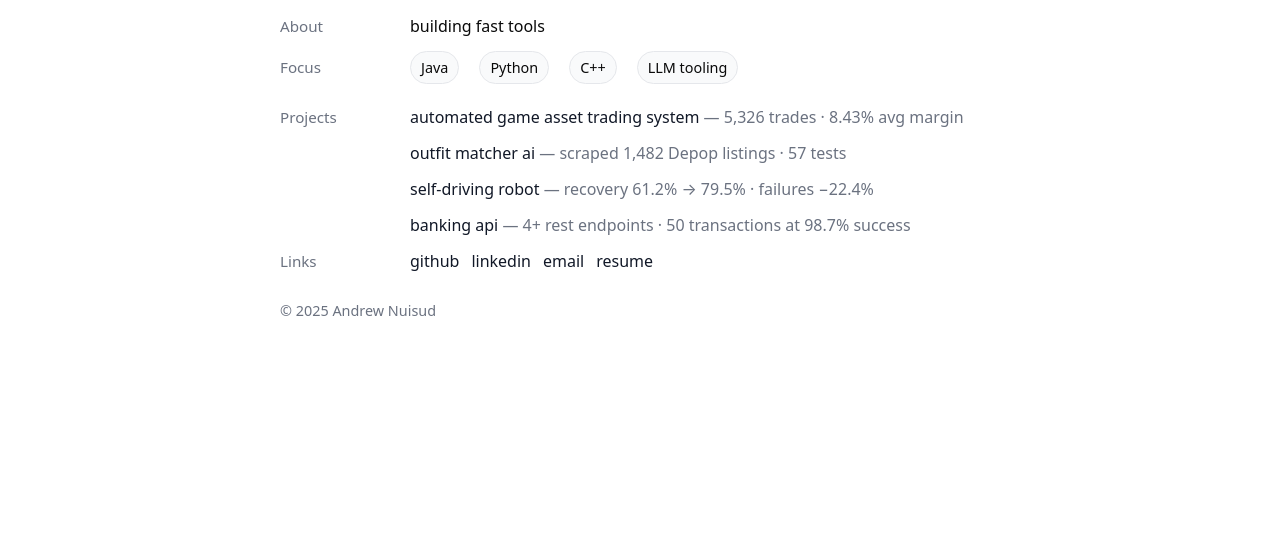
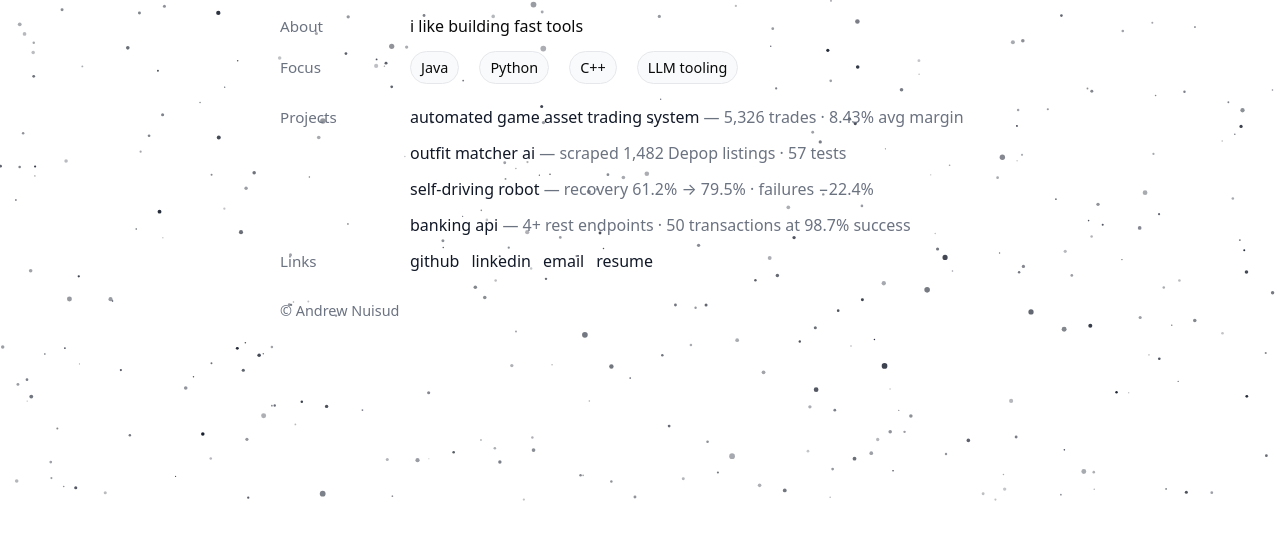
Before and after one commit to andynuisud/-, a plain HTML site: page index.html in a window 1280 px wide. Shown: the part 295-834 px from the top of the page. Drawn offline with Linux system fonts and the light colour scheme.

Commit message:
additional commit + resume

```diff
--- a/index.html
+++ b/index.html
@@ -28,12 +28,25 @@
     html, body { height: 100%; }
     body {
       margin: 0;
+      position: relative; /* for stacking context */
       font-family: ui-sans-serif, system-ui, -apple-system, Segoe UI, Roboto, Noto Sans, Ubuntu, Cantarell, Helvetica Neue, Arial, "Apple Color Emoji", "Segoe UI Emoji";
       background: var(--bg);
       color: var(--fg);
       -webkit-font-smoothing: antialiased;
       -moz-osx-font-smoothing: grayscale;
     }
+
+    /* Starfield canvas lives behind everything and doesn't block clicks */
+    #starfield {
+      position: fixed;
+      inset: 0;
+      width: 100%;
+      height: 100%;
+      display: block;
+      pointer-events: none;
+      z-index: 0;
+    }
+
     .container {
       max-width: 720px;
       margin: 0 auto;
@@ -41,6 +54,8 @@
       display: grid;
       place-items: center;
       min-height: 100vh;
+      position: relative;
+      z-index: 1; /* on top of starfield */
     }
     main { width: 100%; }
     h1 { font-size: clamp(20px, 5vw, 20px); line-height: 1.1; margin: 0 0 8px; }
@@ -68,6 +83,9 @@
   </style>
 </head>
 <body>
+  <!-- Starfield background layer -->
+  <canvas id="starfield" aria-hidden="true"></canvas>
+
   <div class="container">
     <main>
       <header>
@@ -79,7 +97,7 @@
         <div class="row">
           <div class="label">About</div>
           <div class="value">
-            building fast tools
+            i like building fast tools
           </div>
         </div>
         <div class="row">
@@ -131,23 +149,127 @@
   </div>
 
   <script>
-    document.getElementById('year').textContent = new Date().getFullYear();
+  // -------- Starfield (idle float + gentle mouse repel) --------
+  (function initStarfield() {
+    const canvas = document.getElementById('starfield');
+    if (!canvas) return;
+    const ctx = canvas.getContext('2d', { alpha: true });
 
-    const email = 'anuisud@bu.edu';
-    const copyLink = document.getElementById('copyEmail');
-    const status = document.getElementById('status');
-    copyLink.addEventListener('click', async (e) => {
-      e.preventDefault();
-      try {
-        await navigator.clipboard.writeText(email);
-        status.textContent = 'Email copied to clipboard';
-        setTimeout(() => (status.textContent = ''), 2000);
-      } catch (err) {
-        status.textContent = 'Could not copy — click Email link instead';
-        setTimeout(() => (status.textContent = ''), 2500);
-      }
+    let W, H;
+    const dpr = Math.max(1, Math.min(2, window.devicePixelRatio || 1));
+    function resize() {
+      W = window.innerWidth; H = window.innerHeight;
+      canvas.style.width = W + 'px';
+      canvas.style.height = H + 'px';
+      canvas.width = Math.floor(W * dpr);
+      canvas.height = Math.floor(H * dpr);
+      ctx.setTransform(dpr, 0, 0, dpr, 0, 0);
+    }
+    window.addEventListener('resize', resize, { passive: true });
+    resize();
+
+    // Light/Dark star color
+    const media = window.matchMedia('(prefers-color-scheme: dark)');
+    let STAR_RGB = media.matches ? [255, 255, 255] : [17, 24, 39];
+    (media.addEventListener || media.addListener).call(media, 'change' in media ? 'change' : 'addListener', (e) => {
+      STAR_RGB = e.matches ? [255, 255, 255] : [17, 24, 39];
     });
 
-  </script>
-</body>
-</html>
+    // Config (tweak these)
+    const STAR_COUNT = 500;
+    const INTERACT_R = 120;      // mouse influence radius (px)
+    const REPEL = 0.25;          // mouse repel strength (lower = softer)
+    const MAX_SPEED = 100;       // clamp star speed
+    const DAMP = 0.992;          // velocity damping for floaty feel
+
+    // Flow field (smooth idle motion)
+    const FLOW_SCALE = 30;      // bigger = wider, slower curves
+    const FLOW_SPEED = 0.5;     // how fast the field animates
+    const FLOW_AMP = 0.1;       // how strongly stars follow the field
+
+    // Helpers
+    const rand = (a, b) => a + Math.random() * (b - a);
+
+    // Stars with depth/parallax
+    const stars = Array.from({ length: STAR_COUNT }, () => {
+      const z = rand(0.6, 1.6); // depth: near 1 = mid, <1 = farther/slower, >1 = closer/faster
+      return {
+        x: rand(0, W),
+        y: rand(0, H),
+        vx: rand(-0.1, 0.1),
+        vy: rand(-0.1, 0.1),
+        z,
+        r: (Math.random() < 0.85 ? rand(0.6, 1.8) : rand(1.8, 2.6)) * (0.7 + 0.3 * z),
+        a: rand(0.55, 0.95) * (0.7 + 0.3 * (2 - Math.min(z, 2))), // slight alpha change w/ depth
+        t: rand(0, Math.PI * 2),
+        tw: rand(0.35, 0.9),    // twinkle speed
+      };
+    });
+
+    // Mouse
+    const mouse = { x: null, y: null };
+    window.addEventListener('mousemove', (e) => { mouse.x = e.clientX; mouse.y = e.clientY; }, { passive: true });
+    window.addEventListener('mouseleave', () => { mouse.x = mouse.y = null; }, { passive: true });
+
+    // Time-based animation
+    let last = performance.now();
+    let time = 0;
+
+    function loop(now) {
+      const dt = Math.min(2, (now - last) / 16.666); // normalize to ~60fps, cap big jumps
+      last = now;
+      time += dt;
+
+      ctx.clearRect(0, 0, W, H);
+
+      for (const s of stars) {
+        // Smooth flow field: curl-ish motion using sin/cos of position + time
+        const fx = Math.sin((s.y + time * (FLOW_SPEED * 100)) / FLOW_SCALE);
+        const fy = Math.cos((s.x - time * (FLOW_SPEED * 100)) / FLOW_SCALE);
+        // Depth scales how much each star is influenced
+        s.vx += fx * FLOW_AMP * 0.5 * s.z * dt;
+        s.vy += fy * FLOW_AMP * 0.5 * s.z * dt;
+
+        // Gentle mouse repulsion
+        if (mouse.x != null) {
+          const dx = s.x - mouse.x;
+          const dy = s.y - mouse.y;
+          const d2 = dx * dx + dy * dy;
+          const r2 = INTERACT_R * INTERACT_R;
+          if (d2 < r2 && d2 > 1e-4) {
+            const d = Math.sqrt(d2);
+            const force = (1 - d / INTERACT_R) * (REPEL * s.z); // closer stars move more
+            s.vx += (dx / d) * force * dt;
+            s.vy += (dy / d) * force * dt;
+          }
+        }
+
+        // Damping + clamp + integrate
+        s.vx = Math.max(-MAX_SPEED, Math.min(MAX_SPEED, s.vx * DAMP));
+        s.vy = Math.max(-MAX_SPEED, Math.min(MAX_SPEED, s.vy * DAMP));
+
+        s.x += s.vx * dt;
+        s.y += s.vy * dt;
+
+        // Wrap edges with a small margin
+        if (s.x < -6) s.x = W + 6;
+        if (s.x > W + 6) s.x = -6;
+        if (s.y < -6) s.y = H + 6;
+        if (s.y > H + 6) s.y = -6;
+
+        // Twinkle
+        s.t += s.tw * 0.02 * dt;
+        const alpha = Math.max(0.25, Math.min(1, s.a * (0.72 + 0.28 * Math.sin(s.t))));
+
+        // Draw
+        ctx.beginPath();
+        ctx.arc(s.x, s.y, s.r, 0, Math.PI * 2);
+        ctx.fillStyle = `rgba(${STAR_RGB[0]}, ${STAR_RGB[1]}, ${STAR_RGB[2]}, ${alpha})`;
+        ctx.fill();
+      }
+
+      requestAnimationFrame(loop);
+    }
+    requestAnimationFrame(loop);
+  })();
+</script>
```
Also changed, not shown: 1 other file.
